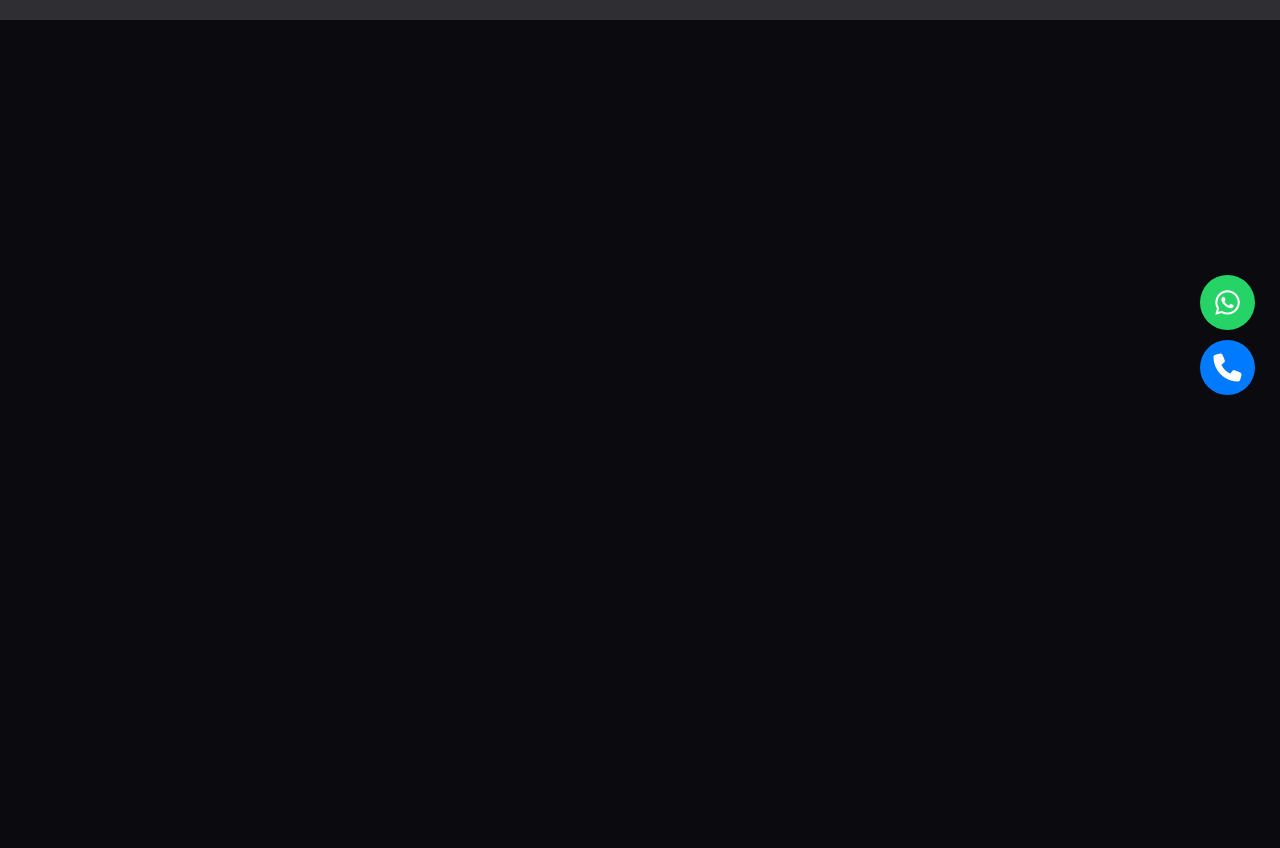
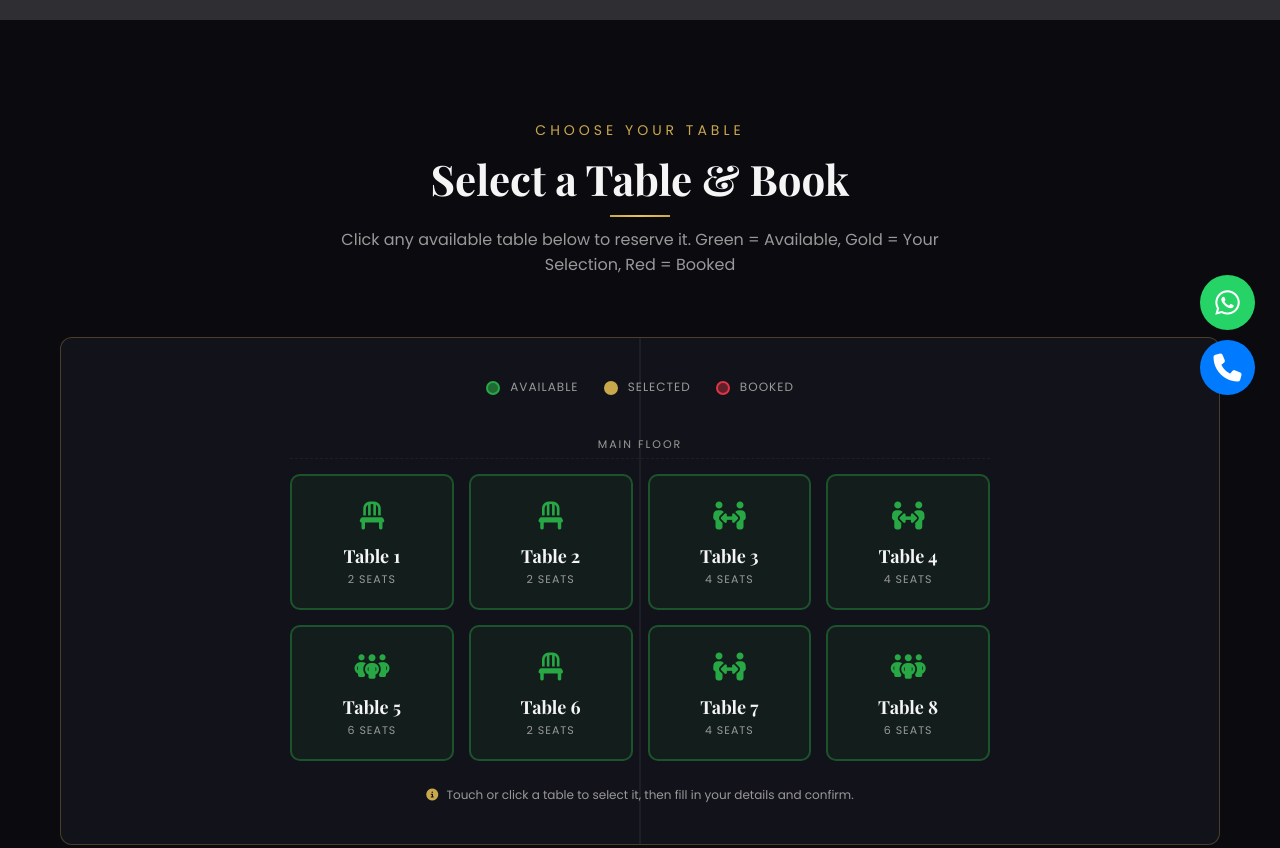
Before and after one commit to digitalachievers792-jpg/restaurant-website, a website: page frontend/reservation.html in a window 1280 px wide. Shown: the part 380-1228 px from the top of the page. Drawn offline with nearby package versions, Linux system fonts and the light colour scheme; some packages are replaced by stand-ins of ours; no server answers; grey boxes are pictures that could not be loaded; a script that the page names is missing.

Commit message:
fix: add missing AOS library and init to reservation page - fixes invisible table cards

```diff
--- a/frontend/reservation.html
+++ b/frontend/reservation.html
@@ -5,6 +5,7 @@
   <meta name="viewport" content="width=device-width, initial-scale=1.0">
   <title>Reservation | Royal Oak</title>
   <link rel="stylesheet" href="https://cdnjs.cloudflare.com/ajax/libs/font-awesome/6.4.0/css/all.min.css">
+  <link rel="stylesheet" href="https://cdnjs.cloudflare.com/ajax/libs/aos/2.3.4/aos.css">
   <link rel="stylesheet" href="css/style.css?v=2">
   <link rel="stylesheet" href="css/animations.css?v=2">
   <link rel="stylesheet" href="css/responsive.css?v=2">
@@ -64,44 +65,60 @@
           <div class="tables-grid" id="tablesGrid">
             <div class="table-row-label">Main Floor</div>
             <div class="table-card" data-table="1" data-seats="2">
+              <div class="table-card-inner">
                 <div class="table-card-icon"><i class="fas fa-chair"></i></div>
                 <div class="table-card-number">Table 1</div>
                 <div class="table-card-seats">2 seats</div>
               </div>
+            </div>
             <div class="table-card" data-table="2" data-seats="2">
+              <div class="table-card-inner">
                 <div class="table-card-icon"><i class="fas fa-chair"></i></div>
                 <div class="table-card-number">Table 2</div>
                 <div class="table-card-seats">2 seats</div>
               </div>
+            </div>
             <div class="table-card" data-table="3" data-seats="4">
+              <div class="table-card-inner">
                 <div class="table-card-icon"><i class="fas fa-people-arrows"></i></div>
                 <div class="table-card-number">Table 3</div>
                 <div class="table-card-seats">4 seats</div>
               </div>
+            </div>
             <div class="table-card" data-table="4" data-seats="4">
+              <div class="table-card-inner">
                 <div class="table-card-icon"><i class="fas fa-people-arrows"></i></div>
                 <div class="table-card-number">Table 4</div>
                 <div class="table-card-seats">4 seats</div>
               </div>
+            </div>
             <div class="table-card" data-table="5" data-seats="6">
+              <div class="table-card-inner">
                 <div class="table-card-icon"><i class="fas fa-people-group"></i></div>
                 <div class="table-card-number">Table 5</div>
                 <div class="table-card-seats">6 seats</div>
               </div>
+            </div>
             <div class="table-card" data-table="6" data-seats="2">
+              <div class="table-card-inner">
                 <div class="table-card-icon"><i class="fas fa-chair"></i></div>
                 <div class="table-card-number">Table 6</div>
                 <div class="table-card-seats">2 seats</div>
               </div>
+            </div>
             <div class="table-card" data-table="7" data-seats="4">
+              <div class="table-card-inner">
                 <div class="table-card-icon"><i class="fas fa-people-arrows"></i></div>
                 <div class="table-card-number">Table 7</div>
                 <div class="table-card-seats">4 seats</div>
               </div>
+            </div>
             <div class="table-card" data-table="8" data-seats="6">
+              <div class="table-card-inner">
                 <div class="table-card-icon"><i class="fas fa-people-group"></i></div>
                 <div class="table-card-number">Table 8</div>
                 <div class="table-card-seats">6 seats</div>
+              </div>
             </div>
           </div>
           <div class="table-floor-info">
@@ -277,6 +294,8 @@
     <a href="tel:+15551234567" class="call-btn" aria-label="Call"><i class="fas fa-phone"></i></a>
   </div>
 
+  <script src="https://cdnjs.cloudflare.com/ajax/libs/aos/2.3.4/aos.js"></script>
+  <script>AOS.init({ duration: 800, once: true, offset: 100 });</script>
   <script src="https://cdn.jsdelivr.net/npm/sweetalert2@11"></script>
   <script src="js/main.js?v=3"></script>
   <script src="js/reservation.js?v=3"></script>
```
Lines whose indentation alone changed are shown as unchanged.
